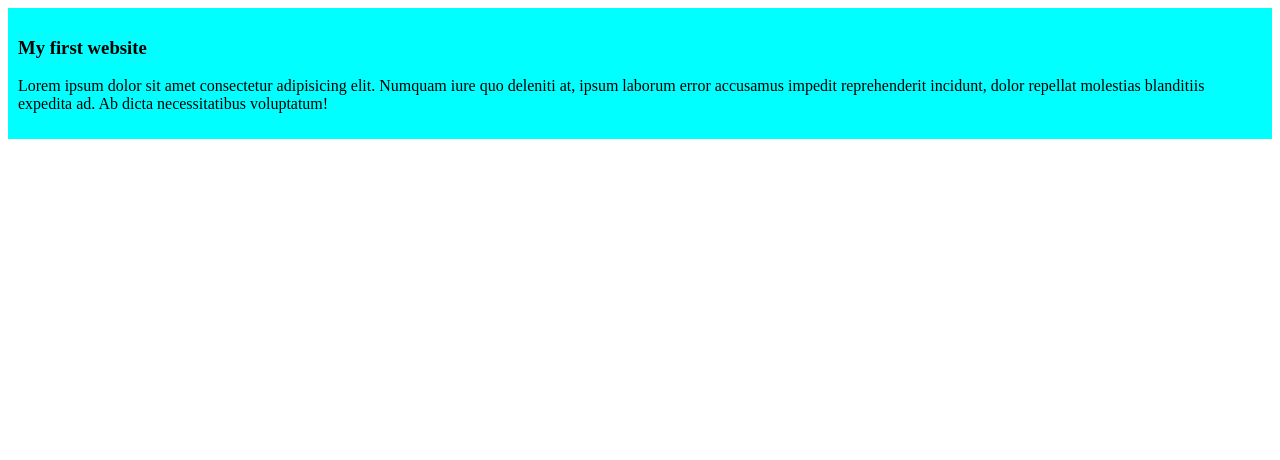
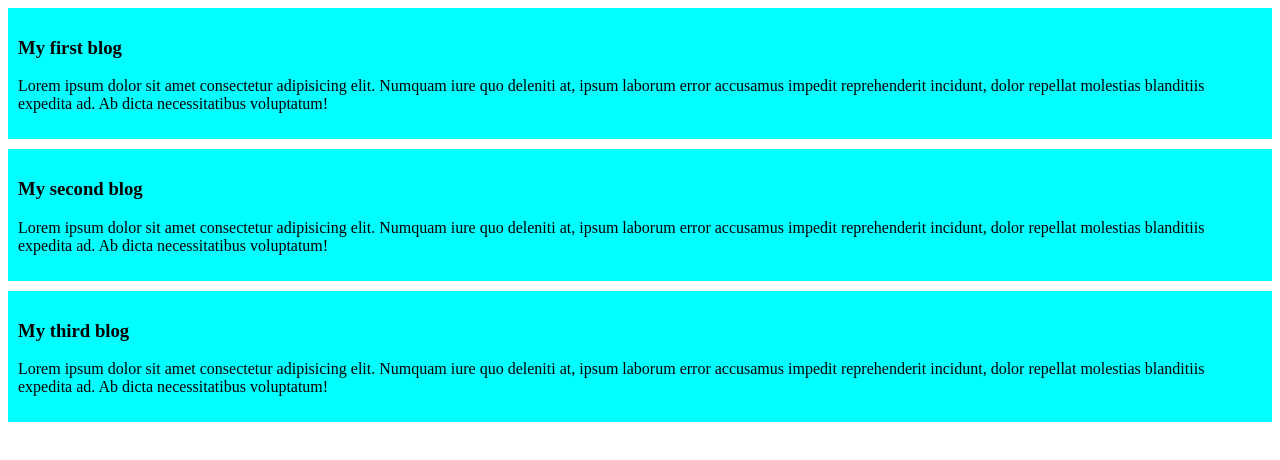
Before and after one commit to Nashrif/my-first-github-repo, a plain HTML site: page index.html in a window 1280 px wide. Drawn offline with Linux system fonts and the light colour scheme.

Commit message:
second and third blog

```diff
--- a/index.html
+++ b/index.html
@@ -8,8 +8,18 @@
 </head>
 <body>
     <div>
-        <h3>My first website</h3>
+        <h3>My first blog</h3>
         <p>Lorem ipsum dolor sit amet consectetur adipisicing elit. Numquam iure quo deleniti at, ipsum laborum error accusamus impedit reprehenderit incidunt, dolor repellat molestias blanditiis expedita ad. Ab dicta necessitatibus voluptatum!</p>
     </div>
+    <div>
+        <h3>My second blog</h3>
+        <p>Lorem ipsum dolor sit amet consectetur adipisicing elit. Numquam iure quo deleniti at, ipsum laborum error accusamus impedit reprehenderit incidunt, dolor repellat molestias blanditiis expedita ad. Ab dicta necessitatibus voluptatum!</p>
+    </div>
+    <div>
+        <h3>My third blog</h3>
+        <p>Lorem ipsum dolor sit amet consectetur adipisicing elit. Numquam iure quo deleniti at, ipsum laborum error accusamus impedit reprehenderit incidunt, dolor repellat molestias blanditiis expedita ad. Ab dicta necessitatibus voluptatum!</p>
+    </div>
+
+
 </body>
 </html>
--- a/styles/blog.css
+++ b/styles/blog.css
@@ -1,4 +1,5 @@
 div{
     background-color: aqua;
     padding: 10px;
+    margin-bottom: 10px;
 }
```
